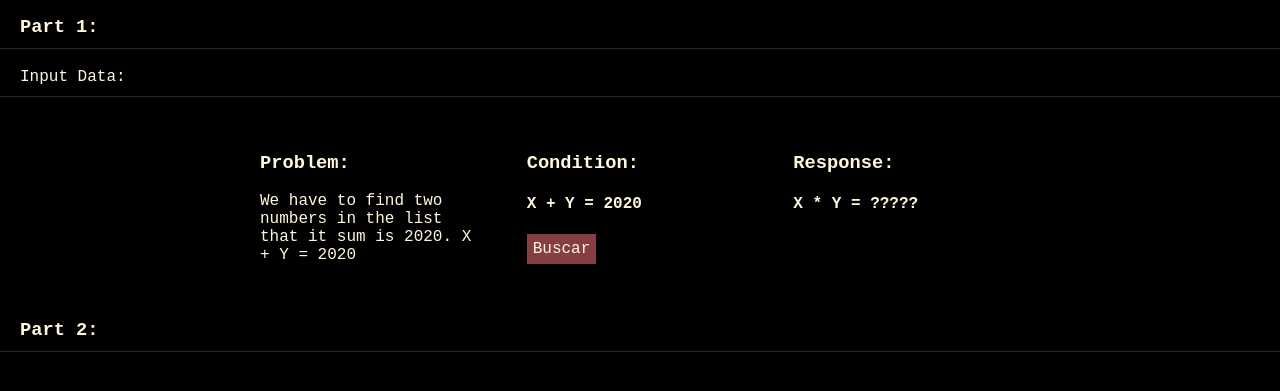
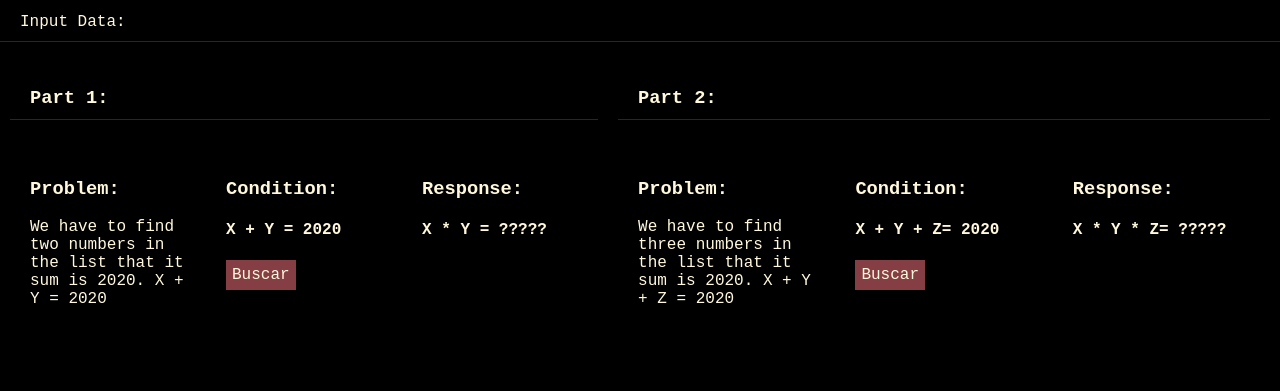
Before and after one commit to Minord/AdventOfCode2020, a plain HTML site: page Day_1_Report_Repair/day1.html in a window 1280 px wide. Shown: the part 79-470 px from the top of the page. Drawn offline with Linux system fonts and the light colour scheme; no server answers.

Commit message:
Add Part2 Day1

```diff
--- a/Day_1_Report_Repair/day1.html
+++ b/Day_1_Report_Repair/day1.html
@@ -13,7 +13,6 @@
         </nav>
 
 
-        <h3 class = "data-label">Part 1:</h3>
         <p class = "data-label">Input Data:</p>
         <!--En esta parte tengo que estructurar la solucion en forma grafica.-->
         <!--En este caso lo que tengo es un lista de numero pero en este caso
@@ -23,8 +22,12 @@
         Este va ha hacer el grid de numeros-->
         <div id="input-container"></div>
 
+
+        <div class = "part1-solver">
             <!--Presentador de resultados-->
-        <div id = "part1-solver">
+            <div class = "sub-solver">
+                <h3 class = "data-label">Part 1:</h3>
+                <div class = "part1-solver">
                     <div class = "section">
                         <h3>Problem:</h3>
                         <p>We have to find two numbers in the list that it sum is 2020. X + Y = 2020</p>
@@ -40,8 +43,32 @@
                         <h4 id = "response">X * Y = ?????</h4>
                     </div>
                 </div>
+            </div>
 
+            <!--Presentador de resultados-->
+            <div class = "sub-solver">
                 <h3 class = "data-label">Part 2:</h3>
+                <div class = "part1-solver">
+                    <div class = "section">
+                        <h3>Problem:</h3>
+                        <p>We have to find three numbers in the list that it sum is 2020. X + Y + Z = 2020</p>
+                    </div>
+                    <div class = "section">
+                        <h3>Condition:</h3>
+
+                        <h4 id = "condition">X + Y + Z= 2020</h4>
+                        <button id="execute2" onclick="findNumbers2()">Buscar</button>
+                    </div>
+                    <div class = "section">
+                        <h3>Response:</h3>
+                        <h4 id = "response2">X * Y * Z= ?????</h4>
+                    </div>
+                </div>
+            </div>
+        </div>
+
+
+
 
 
         <!--Luego tengo que hacer una interfaz que tenga y que en primer lugar ejecute el algoritmo
--- a/Day_1_Report_Repair/day1.js
+++ b/Day_1_Report_Repair/day1.js
@@ -76,7 +76,64 @@ async function findNumbers(){
     }
 }
 
+
+
 //Parte 2
+async function findNumbers2(){
+    if(!inExecution){
+        inExecution = true;
+        dataDOM.forEach(element => {
+            element[1].classList.remove("selected-num");
+            element[1].classList.remove("selected-num-2");
+            element[1].classList.remove("analized-num");
+            element[1].classList.remove("analized-num-2");
+            element[1].classList.remove("finded");
+            document.getElementById("response").classList.remove("finded-text");
+        });
+
+        for(var i = 0; i < dataDOM.length; i++){
+            //HigthLight i
+            //HigthLight i
+            let toRemove = new Array();
+
+            dataDOM[i][1].classList.add("selected-num");
+            for(var j = i + 1; j < dataDOM.length; j++){
+                dataDOM[j][1].classList.add("selected-num-2");
+                toRemove.push(j);
+                if(dataDOM[i][0] + dataDOM[j][0] < 2020){
+                    await sleep(2);
+                    let toRemove2 = new Array();
+                    for(var k = j + 1; k < dataDOM.length; k++){
+                        dataDOM[k][1].classList.add("selected-num-3");
+                        toRemove2.push(k);
+                        await sleep(2);
+                        if(dataDOM[i][0] + dataDOM[j][0] + dataDOM[k][0] === 2020){
+                            dataDOM[i][1].classList.add("finded");
+                            dataDOM[j][1].classList.add("finded");
+                            dataDOM[k][1].classList.add("finded");
+                            document.getElementById("response2").textContent = "X * Y * Z= " + dataDOM[i][0] * dataDOM[j][0] * dataDOM[k][0];
+                            document.getElementById("response2").classList.add("finded-text");
+                        }
+                        dataDOM[k][1].classList.remove("selected-num-3");
+                        dataDOM[k][1].classList.add("analized-num-3");
+                    }
+                    toRemove2.forEach(index => {
+                        dataDOM[index][1].classList.remove("analized-num-3");
+                    });
+                }
+                dataDOM[j][1].classList.remove("selected-num-2");
+                dataDOM[j][1].classList.add("analized-num-2");
+            }
+            toRemove.forEach(index => {
+                dataDOM[index][1].classList.remove("analized-num-2");
+            });
+
+            dataDOM[i][1].classList.remove("selected-num");
+            dataDOM[i][1].classList.add("analized-num");
+        }
+        inExecution = false;
+    }
+}
 
 
 
--- a/Day_1_Report_Repair/style.css
+++ b/Day_1_Report_Repair/style.css
@@ -44,10 +44,13 @@ nav {
     border-bottom-color: rgb(39, 39, 39);
 }
 
-#part1-solver{
+.part1-solver{
     display: flex;
-    max-width: 800px;
-    margin: 0 auto;
+}
+
+.sub-solver{
+    display: block;
+    margin: 10px;
 }
 
 .section{
@@ -70,6 +73,14 @@ nav {
 
 .analized-num-2 {
     background-color: rgb(99, 59, 32);
+}
+
+.selected-num-3 {
+    background-color: rgb(255, 51, 204);
+}
+
+.analized-num-3 {
+    background-color: rgb(80, 32, 99);
 }
 
 .finded{
```
Lines whose indentation alone changed are shown as unchanged.
